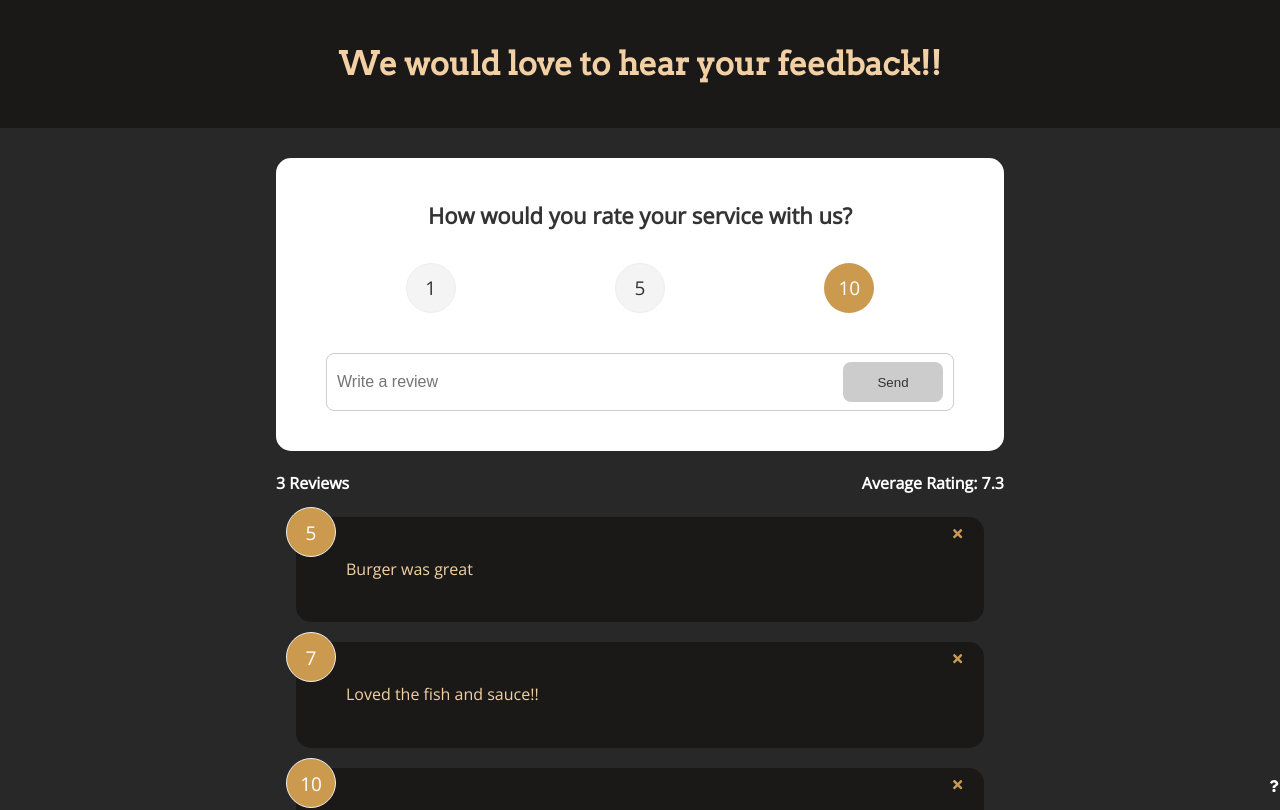
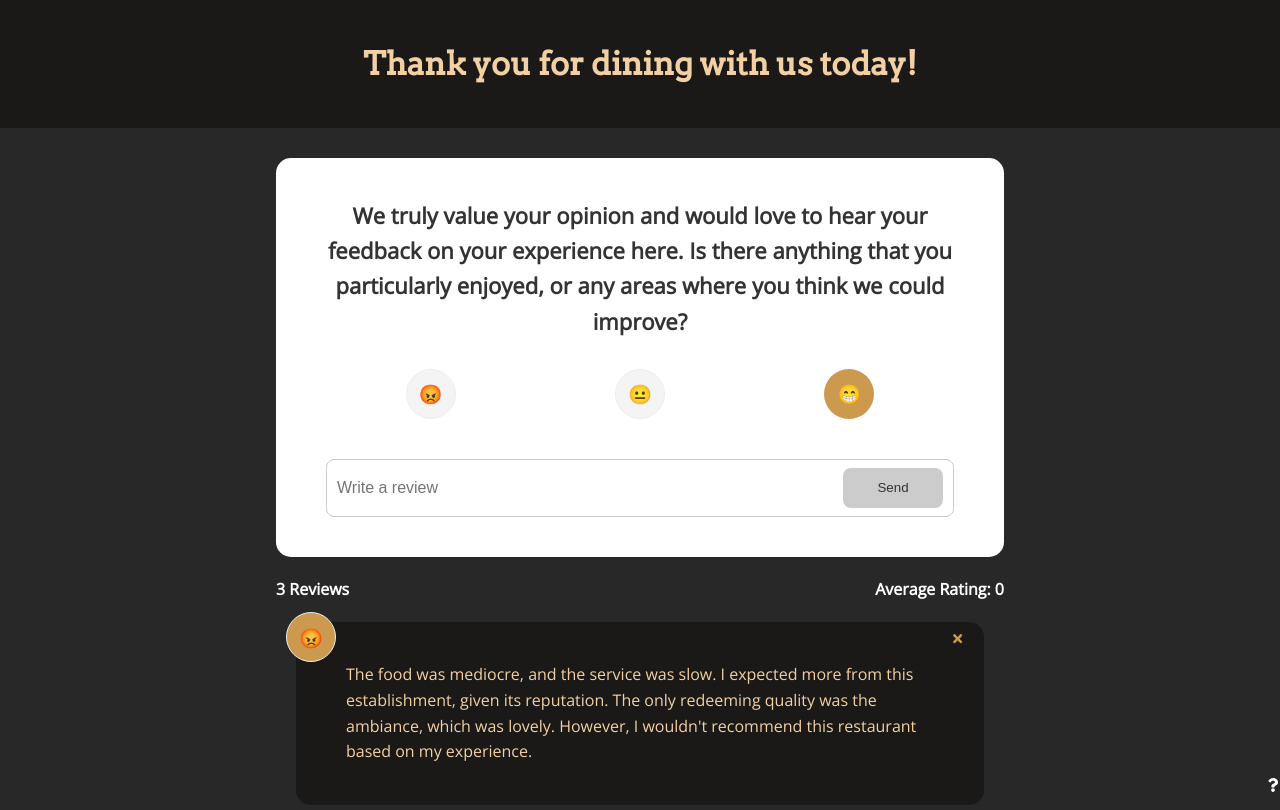
Before and after one commit to godswillumukoro/tw-feedback-app, a React (Create React App) app: page / in a window 1280 px wide. Shown: the top 810 px of the page. Built offline with nearby package versions, Linux system fonts and the light colour scheme.

Commit message:
using emojis for ranking as opposed to numbers

```diff
--- a/src/App.js
+++ b/src/App.js
@@ -1,28 +1,16 @@
 // you can create React components using classes or hooks
-import { v4 as uuidv4 } from "uuid";
 import { BrowserRouter as Router, Route, Routes } from "react-router-dom";
-import { useState } from "react";
 import Header from "./components/Header";
-import FeedbackData from "./data/FeedbackData";
 import FeedbackList from "./components/FeedbackList";
 import FeedbackStats from "./components/FeedbackStats";
 import Form from "./components/Form";
 import Footer from "./components/Footer";
 import About from "./pages/About";
+import { FeedbackProvider } from "./context/FeedbackContext";
 
 function App() {
-  const [feedback, setFeedback] = useState(FeedbackData);
-
-  const addFeedback = (newFeedback) => {
-    newFeedback.id = uuidv4();
-    setFeedback([newFeedback, ...feedback]);
-  };
-  const deleteFeedback = (id) => {
-    if (window.confirm("Sure you wanna delete?")) {
-      setFeedback(feedback.filter((item) => item.id !== id));
-    }
-  };
   return (
+    <FeedbackProvider>
       <Router>
         <Header />
         <div className="container">
@@ -32,12 +20,9 @@ function App() {
               path="/"
               element={
                 <>
-                <Form handleAdd={addFeedback} />
-                <FeedbackStats feedback={feedback} />
-                <FeedbackList
-                  feedback={feedback}
-                  handleDelete={deleteFeedback}
-                />
+                  <Form />
+                  <FeedbackStats />
+                  <FeedbackList />
                 </>
               }
             ></Route>
@@ -48,6 +33,7 @@ function App() {
         {/* <h1>Twinwaters, Lagos</h1>
     <p>The best leisure and dining experience</p> */}
       </Router>
+    </FeedbackProvider>
   );
 }
 
--- a/src/components/FeedbackItem.jsx
+++ b/src/components/FeedbackItem.jsx
@@ -1,15 +1,19 @@
 import React from "react";
+import { useContext } from "react";
+import FeedbackContext from "../context/FeedbackContext";
 import { FaTimes } from "react-icons/fa";
 import PropTypes from "prop-types";
 import Card from "./utils/Card";
 
-function FeedbackItem({ item, handleDelete }) {
+function FeedbackItem({ item }) {
+  const { deleteFeedback } = useContext(FeedbackContext);
+
   return (
     <div className="container">
       <Card darkTheme={true}>
         <div className="num-display">{item.rating}</div>
-        <button onClick={() => handleDelete(item.id)} className="close">
-          <FaTimes color='#CC9A4F' />
+        <button onClick={() => deleteFeedback(item.id)} className="close">
+          <FaTimes color="#CC9A4F" />
         </button>
         <div className="tex-display">{item.comment}</div>
       </Card>
--- a/src/components/FeedbackList.jsx
+++ b/src/components/FeedbackList.jsx
@@ -1,8 +1,12 @@
 import React from "react";
 import { motion, AnimatePresence } from "framer-motion";
+import { useContext } from "react";
 import FeedbackItem from "./FeedbackItem";
+import FeedbackContext from "../context/FeedbackContext";
 
-function FeedbackList({ feedback, handleDelete }) {
+function FeedbackList() {
+  const { feedback } = useContext(FeedbackContext);
+
   return (
     <div className="feedback-list">
       <AnimatePresence>
@@ -13,11 +17,7 @@ function FeedbackList({ feedback, handleDelete }) {
             animate={{ opacity: 1 }}
             exit={{ opacity: 0 }}
           >
-            <FeedbackItem
-              key={item.id}
-              item={item}
-              handleDelete={handleDelete}
-            />
+            <FeedbackItem key={item.id} item={item} />
           </motion.div>
         ))}
       </AnimatePresence>
--- a/src/components/FeedbackStats.jsx
+++ b/src/components/FeedbackStats.jsx
@@ -1,7 +1,11 @@
 import React from "react";
 import PropTypes from 'prop-types'
+import { useContext } from "react";
+import FeedbackContext from "../context/FeedbackContext";
 
-function FeedbackStats({ feedback }) {
+function FeedbackStats() {
+  const {feedback} = useContext(FeedbackContext)
+
   let reviews;
   let average =
     feedback.reduce((accumulator, current) => {
@@ -25,8 +29,8 @@ function FeedbackStats({ feedback }) {
   );
 }
 
-FeedbackStats.propTypes = {
-    feedback: PropTypes.array.isRequired
-}
+// FeedbackStats.propTypes = {
+//     feedback: PropTypes.array.isRequired
+// }
 
 export default FeedbackStats;
--- a/src/components/Footer.jsx
+++ b/src/components/Footer.jsx
@@ -6,7 +6,7 @@ function Footer() {
   return (
     <div className="about-link">
       <Link to="/about">
-        <FaQuestion size={12} />
+        <FaQuestion size={14} />
       </Link>
     </div>
   );
--- a/src/components/Form.jsx
+++ b/src/components/Form.jsx
@@ -1,21 +1,24 @@
 import React from "react";
-import { useState } from "react";
+import { useState, useContext } from "react";
 import RatingSelect from "./RatingSelect";
 import Card from "./utils/Card";
 import Button from "./utils/Button";
+import FeedbackContext from "../context/FeedbackContext";
 
-function Form({handleAdd}) {
+function Form() {
   const [userReview, setUserReview] = useState("");
   const [userRating, setUserRating] = useState("");
   const [btnDisabled, setBtnDisabled] = useState(true);
   const [message, setMessage] = useState("");
+
+  const { addFeedback } = useContext(FeedbackContext);
 
   const handleTextChange = (e) => {
     if (userReview === "") {
       setBtnDisabled(true);
       setMessage(null);
     } else if (userReview !== "" && userReview.trim().length <= 10) {
-      setMessage("Review must be at least 10 characters 😉");
+      setMessage("Please write at least 10 letters 🤗");
       setBtnDisabled(true);
     } else {
       setMessage(null);
@@ -25,21 +28,22 @@ function Form({handleAdd}) {
   };
 
   const handleSubmit = (e) => {
-    e.preventDefault()
-    if(userReview.trim().length>10) {
-        const newFeedback = {
-            rating: userRating,
-            comment: userReview,
-        }
-        handleAdd(newFeedback)
-        setUserReview('')
+    e.preventDefault();
+    if (userReview.trim().length > 10) {
+      const newFeedback = {
+        rating: userRating,
+        comment: userReview,
+      };
+      addFeedback(newFeedback);
+      setUserReview("");
     }
-  }
+  };
 
   return (
     <Card>
       <form onSubmit={handleSubmit}>
-        <h2>How would you rate your service with us?</h2>
+        <h2>We truly value your opinion and would love to hear your feedback on your experience here. Is there anything that you particularly enjoyed, or any areas where you think we could improve?</h2>
+        {/* <h2>We would greatly appreciate your feedback on your dining experience today. Please let us know if there's anything we can do to make your next visit even better.</h2> */}
         <RatingSelect select={(userRating) => setUserRating(userRating)} />
         <div className="input-group">
           <input
--- a/src/components/Header.jsx
+++ b/src/components/Header.jsx
@@ -18,7 +18,7 @@ function Header({ text, color, bgColor }) {
   );
 }
 Header.defaultProps = {
-  text: "We would love to hear your feedback!!",
+  text: "Thank you for dining with us today!",
   bgColor: "#1A1918",
   color: "#F2D0A3",
 };
--- a/src/components/RatingSelect.jsx
+++ b/src/components/RatingSelect.jsx
@@ -18,7 +18,7 @@ function RatingSelect({ select }) {
           checked={selected === 1}
           onChange={handleChange}
         />
-        <label htmlFor="1">1</label>
+        <label htmlFor="1">😡</label>
       </li>
       <li>
         <input
@@ -29,7 +29,7 @@ function RatingSelect({ select }) {
           checked={selected === 5}
           onChange={handleChange}
         />
-        <label htmlFor="5">5</label>
+        <label htmlFor="5">😐</label>
       </li>
       <li>
         <input
@@ -40,7 +40,7 @@ function RatingSelect({ select }) {
           checked={selected === 10}
           onChange={handleChange}
         />
-        <label htmlFor="10">10</label>
+        <label htmlFor="10">😁</label>
       </li>
     </ul>
   );
--- /dev/null
+++ b/src/context/FeedbackContext.jsx
@@ -0,0 +1,48 @@
+import { v4 as uuidv4 } from "uuid";
+import { createContext, useState } from "react";
+
+const FeedbackContext = createContext();
+
+export const FeedbackProvider = ({ children }) => {
+  const [feedback, setFeedback] = useState([
+    {
+      id: 1,
+      rating: '😡',
+      comment: " The food was mediocre, and the service was slow. I expected more from this establishment, given its reputation. The only redeeming quality was the ambiance, which was lovely. However, I wouldn't recommend this restaurant based on my experience.",
+    },
+    {
+      id: '5',
+      rating: '😐',
+      comment: "The service was prompt, and the food was delicious. I particularly enjoyed their signature dish, which was bursting with flavor. I highly recommend this restaurant for anyone looking for a great meal with excellent service",
+    },
+    {
+      id: 3,
+      rating: '😁',
+      comment: "The food was outstanding, and the service was top-notch. The staff was friendly and attentive, making me feel welcome from the moment I walked in. I particularly enjoyed their seafood dishes, which were fresh and flavorful. I would definitely recommend this restaurant to anyone looking for a great meal in a cozy atmosphere",
+    },
+  ]);
+
+  const addFeedback = (newFeedback) => {
+    newFeedback.id = uuidv4();
+    setFeedback([newFeedback, ...feedback]);
+  };
+  const deleteFeedback = (id) => {
+    if (window.confirm("Sure you wanna delete?")) {
+      setFeedback(feedback.filter((item) => item.id !== id));
+    }
+  };
+
+  return (
+    <FeedbackContext.Provider
+      value={{
+        feedback,
+        addFeedback,
+        deleteFeedback,
+      }}
+    >
+      {children}
+    </FeedbackContext.Provider>
+  );
+};
+
+export default FeedbackContext;
--- a/src/pages/About.jsx
+++ b/src/pages/About.jsx
@@ -7,8 +7,8 @@ function About() {
   return (
     <Card>
       <div className="about">
-        <h1>About This Project</h1>
-        <p>This is a React app to leave feedback for a product or service</p>
+        <h1>About This App</h1>
+        <p>We're always striving to improve our service at Twinwaters and provide our customers with the best possible experience. We would greatly appreciate your feedback on your dining experience today. Please let us know if there's anything we can do to make your next visit even better.</p>
         <p>Version: 1.0.0</p>
 
         <p>
```
Lines whose indentation alone changed are shown as unchanged.
